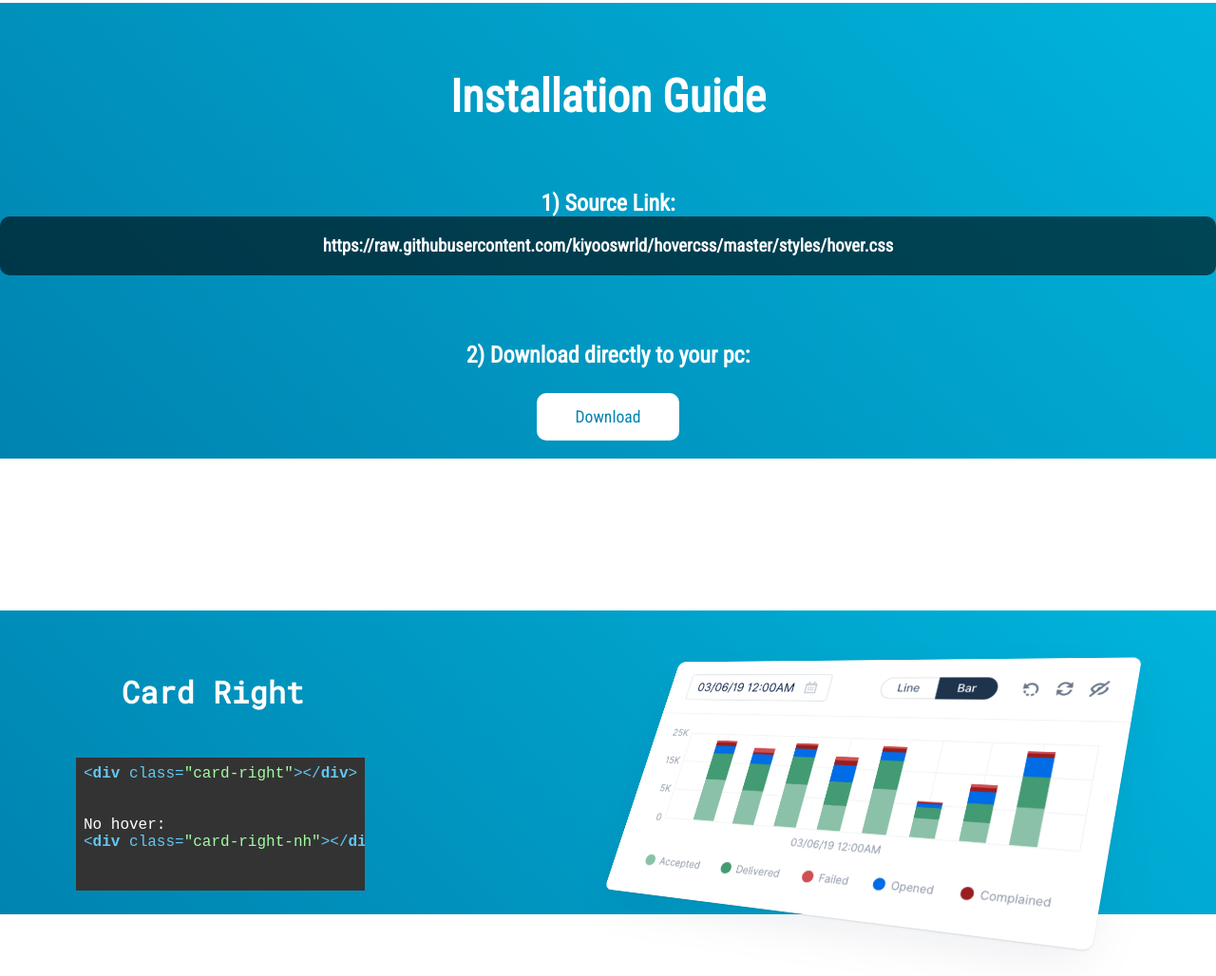
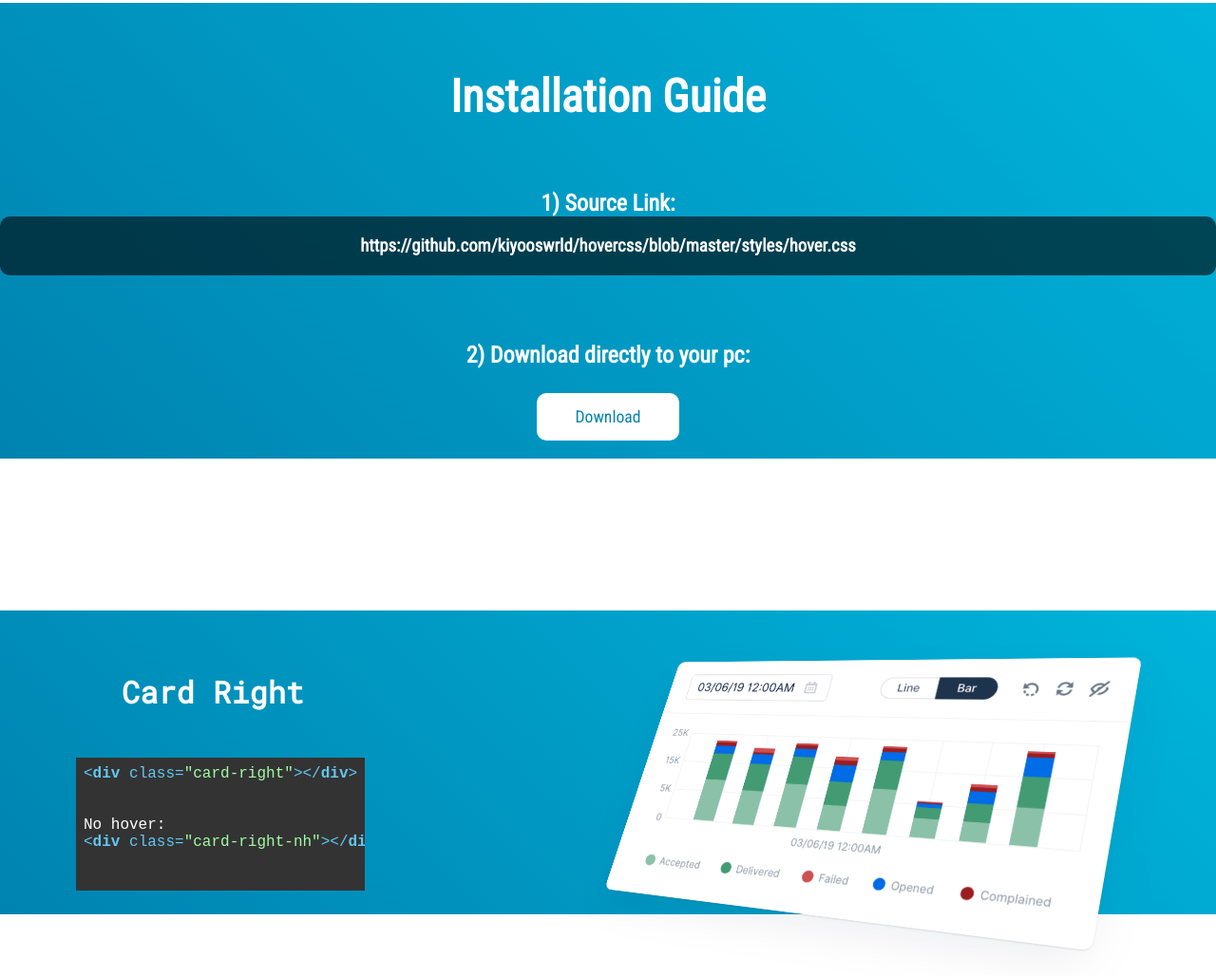
Before and after one commit to itsmezb/hovercss, a plain HTML site: page index.html in a window 1280 px wide. Shown: the part 1271-2299 px from the top of the page at 95% size. Drawn offline with nearby package versions, Linux system fonts and the light colour scheme.

Commit message:
Updated Source Link

```diff
--- a/index.html
+++ b/index.html
@@ -38,7 +38,7 @@
       <div class="second-container" id="second-container">
         <h1>Installation Guide</h1>
         <h2>1) Source Link: </h2>
-        <h3>https://raw.githubusercontent.com/kiyooswrld/hovercss/master/styles/hover.css</h3>
+        <h3>https://github.com/kiyooswrld/hovercss/blob/master/styles/hover.css</h3>
         <h2>2) Download directly to your pc: </h2>
         <button><a href="https://download1072.mediafire.com/y1j3z4g7khjg/qq4ouaqo2lldp4a/hover.css">Download</a></button>
       </div>
```
